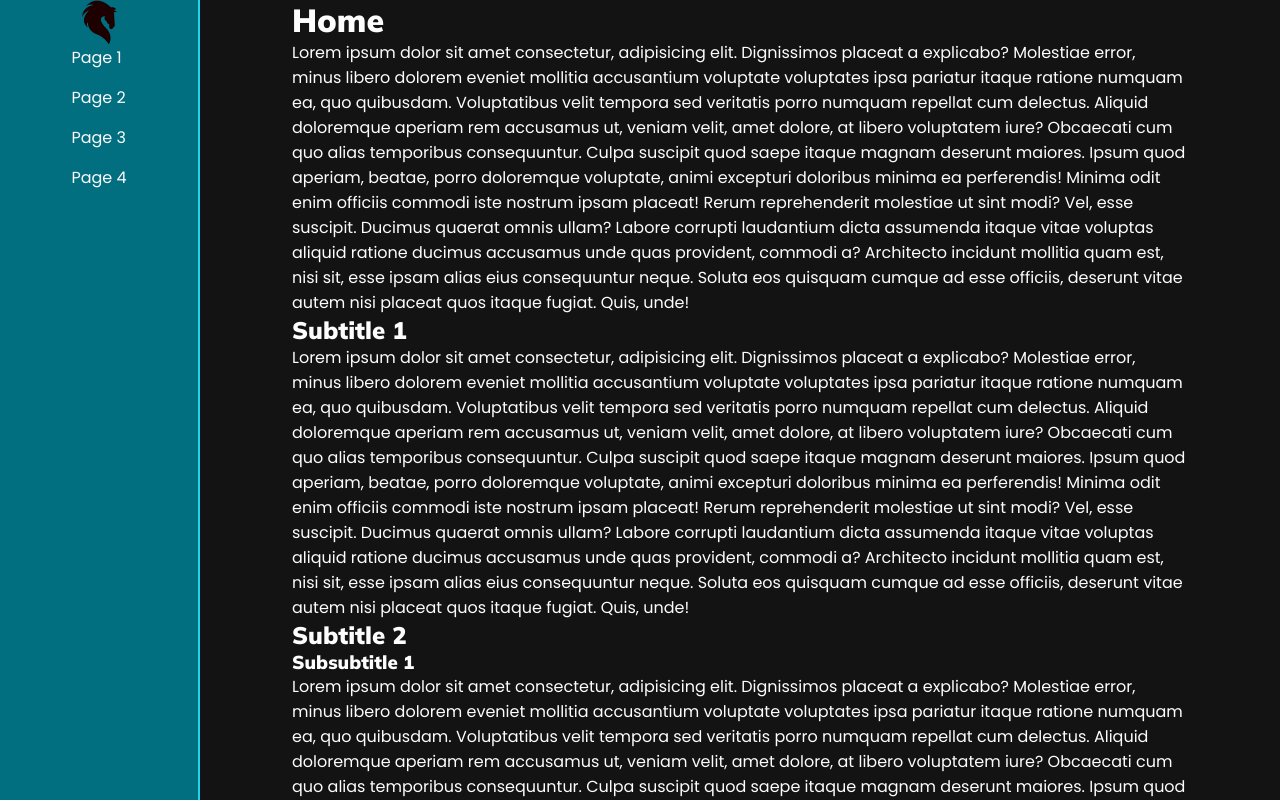
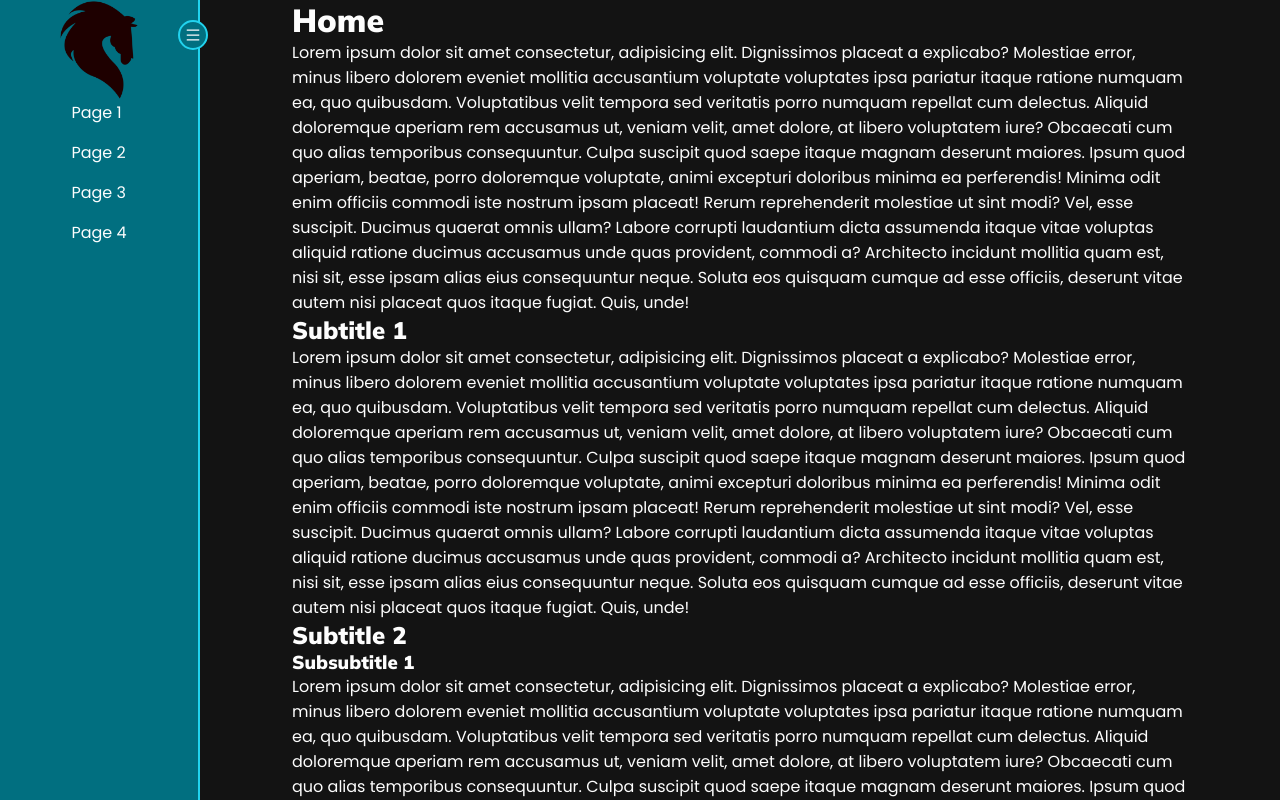
Before and after one commit to irenealcaine/sidebar-template, a React (Create React App) app: page / in a window 1280 px wide. Shown: the top 800 px of the page. Built offline with nearby package versions, Linux system fonts and the light colour scheme.

Commit message:
Update 3 files

```diff
--- a/src/Components/Header/Header.jsx
+++ b/src/Components/Header/Header.jsx
@@ -23,6 +23,10 @@ const Header = () => {
         <img src={logo} alt={"Logo"} className="logo" />
       </Link>
 
+      <div className={`menu-toggle ${menuActiveClass} `} onClick={toggleMenu}>
+        {isMenuOpen ? <AiOutlineClose /> : <AiOutlineMenu />}
+      </div>
+
       <ul className={`navigation ${menuActiveClass} ${darkMode ? "dark" : ""}`}>
         {navbarItems.map((navbarItem) => (
           <li key={navbarItem.slug} onClick={() => setIsMenuOpen(false)}>
@@ -37,10 +41,6 @@ const Header = () => {
           </li>
         ))}
       </ul>
-
-      <div className={`menu-toggle ${menuActiveClass} `} onClick={toggleMenu}>
-        {isMenuOpen ? <AiOutlineClose /> : <AiOutlineMenu />}
-      </div>
     </nav>
   );
 };
--- a/src/Components/Header/Header.scss
+++ b/src/Components/Header/Header.scss
@@ -3,13 +3,11 @@
 .header {
   background-color: $blue;
   border-right: 2px solid $dark-blue;
+
   display: flex;
   flex-direction: column;
   justify-content: flex-start;
   align-items: center;
-  height: $header-height;
-  padding-right: 20px;
-  padding-left: 20px;
 
   height: 100vh;
   position: sticky;
@@ -22,10 +20,11 @@
     background-color: $dark-blue;
     border-right: 2px solid $blue;
   }
+
   .logo-link {
     display: flex;
     .logo {
-      height: calc($header-height - 5px);
+      width: calc($header-width / 2);
     }
   }
 
@@ -46,42 +45,47 @@
   }
 
   .menu-toggle {
-    display: none;
     cursor: pointer;
+    position: absolute;
+    top: 20px;
+    right: -10px;
+    background-color: $dark-blue;
+    border: 2px solid $blue;
+    border-radius: 100px;
+    display: flex;
+    justify-content: center;
+    align-items: center;
+    padding: 5px;
   }
 }
 
-// @media screen and (max-width: 768px) {
-//   .header {
-//     .navigation {
-//       display: none;
+@media screen and (max-width: 768px) {
+  .header {
+    .navigation {
+      // display: none;
 
-//       &.active {
-//         display: flex;
-//         flex-direction: column;
-//         padding: 20px 80px;
-//         position: absolute;
-//         top: calc($header-height + 5px);
-//         right: 5px;
-//         text-align: center;
-//         z-index: 10;
-//         background: $blue;
-//         border: 2px solid $dark-blue;
-//         border-radius: 15px;
+      &.active {
+        display: flex;
+        flex-direction: column;
+        padding: 20px 80px;
+        position: absolute;
+        top: calc($header-width + 5px);
+        right: 5px;
+        text-align: center;
+        z-index: 10;
+        background: $blue;
+        border: 2px solid $dark-blue;
+        border-radius: 15px;
 
-//         // full width
-//         // left: 5px;
+        // full width
+        // left: 5px;
 
-//         &.dark {
-//           background-color: $dark-blue;
-//           border: 2px solid $blue;
-//           // color: $dark;
-//         }
-//       }
-//     }
-
-//     .menu-toggle {
-//       display: flex;
-//     }
-//   }
-// }
+        &.dark {
+          background-color: $dark-blue;
+          border: 2px solid $blue;
+          // color: $dark;
+        }
+      }
+    }
+  }
+}
--- a/src/Variables.scss
+++ b/src/Variables.scss
@@ -3,4 +3,4 @@ $dark: #131313;
 $blue: #22d3ee;
 $dark-blue: #016f80;
 
-$header-height: 50px;
+$header-width: 200px;
```
